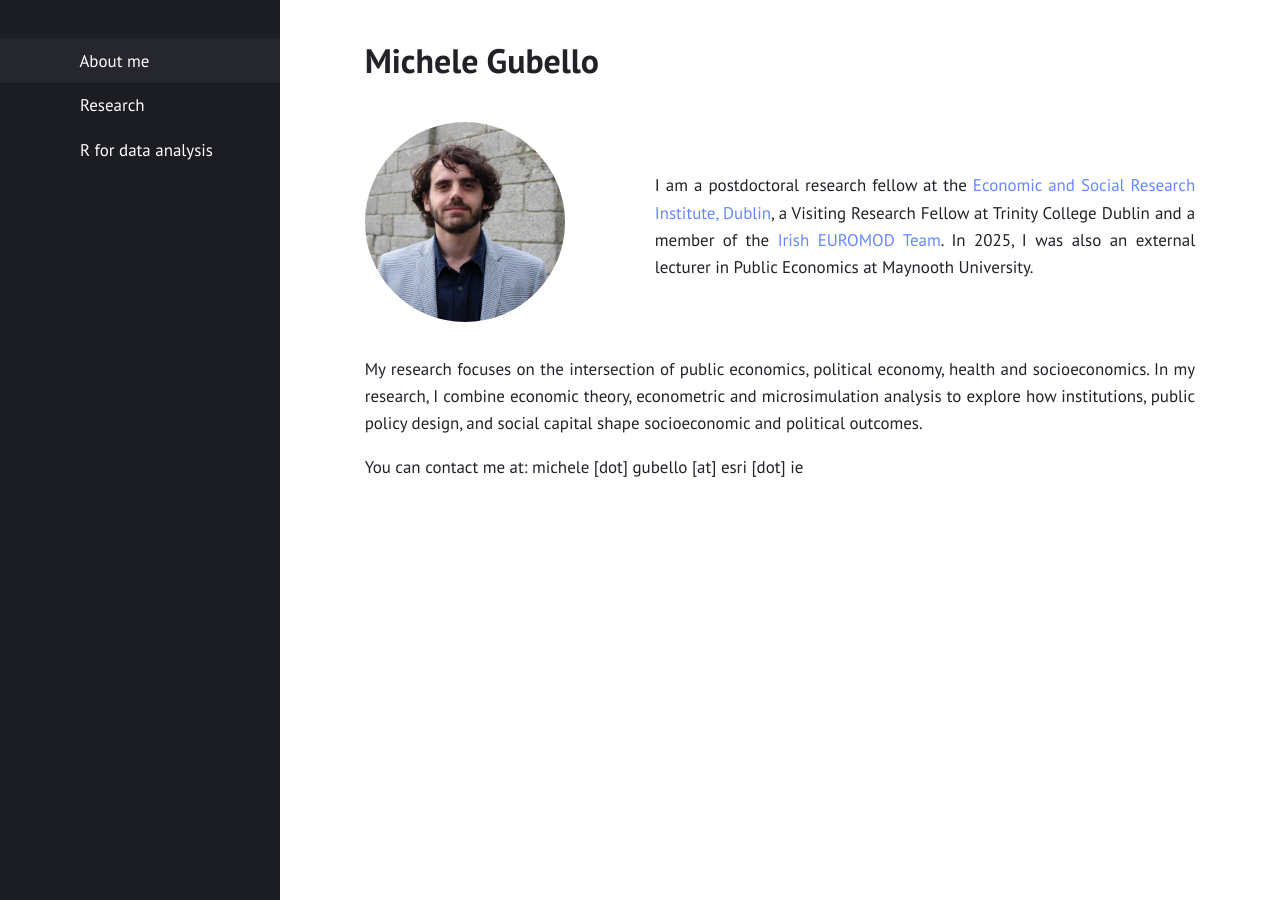
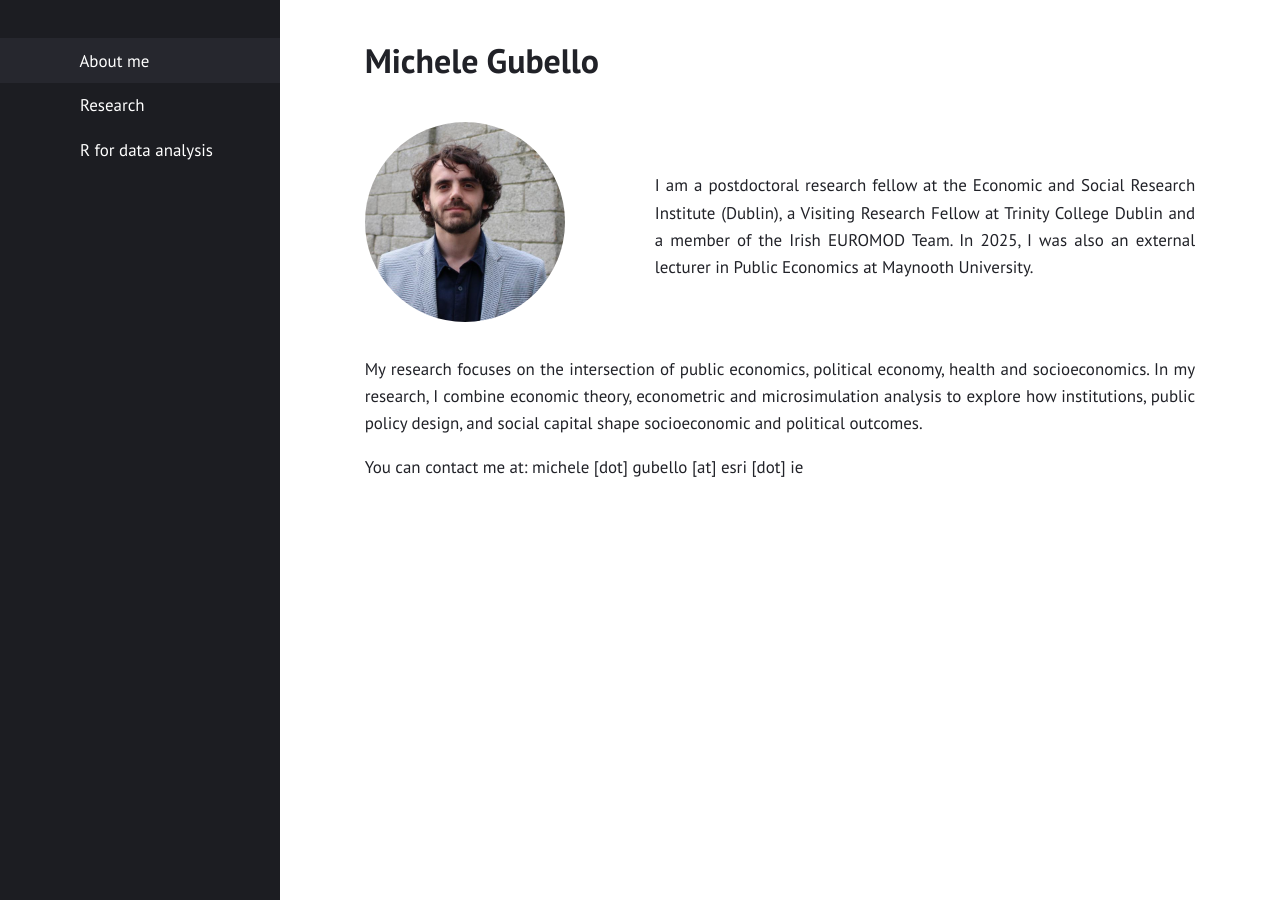
Before and after one commit to gubellom/gubellom.github.io, a Jekyll site: the page built from presentation.md, in a window 1280 px wide. Built offline with Jekyll 4.4.1, drawn with Linux system fonts in a browser that asks for light colours; part of the change alters nothing that is shown.

```diff
--- a/presentation.md
+++ b/presentation.md
@@ -25,7 +25,7 @@ permalink: "/"
   <div style="flex: 2; margin-left: 20px;">
     <p>
 
-I am a postdoctoral research fellow at the <a href="https://www.esri.ie/people/michele-gubello">Economic and Social Research Institute, Dublin</a>, a Visiting Research Fellow at Trinity College Dublin and a member of the <a href="https://euromod-web.jrc.ec.europa.eu/overview/country-by-country/detail?id=10">Irish EUROMOD Team</a>. In 2025, I was also an external lecturer in Public Economics at Maynooth University. <!--<br>
+I am a postdoctoral research fellow at the Economic and Social Research Institute (Dublin), a Visiting Research Fellow at Trinity College Dublin and a member of the Irish EUROMOD Team. In 2025, I was also an external lecturer in Public Economics at Maynooth University. <!--<br>
 <br> -->
 </p>
   </div>
@@ -38,3 +38,7 @@ You can contact me at: michele [dot] gubello [at] esri [dot] ie
 
 
 <!--| <a href="https://gubellom.github.io/michelegubello_replication">RESEARCH</a> | <a href="https://shorturl.at/61bwb">GOOGLE SCHOLAR</a> | <a href="https://gubellom.github.io/michelegubello_Introduction/">R FOR DATA ANALYSIS</a> |-->
+
+<!-- <a href="https://www.esri.ie/people/michele-gubello">Economic and Social Research Institute, Dublin</a>, -->
+
+<!-- <a href="https://euromod-web.jrc.ec.europa.eu/overview/country-by-country/detail?id=10">Irish EUROMOD Team</a>. -->
```
